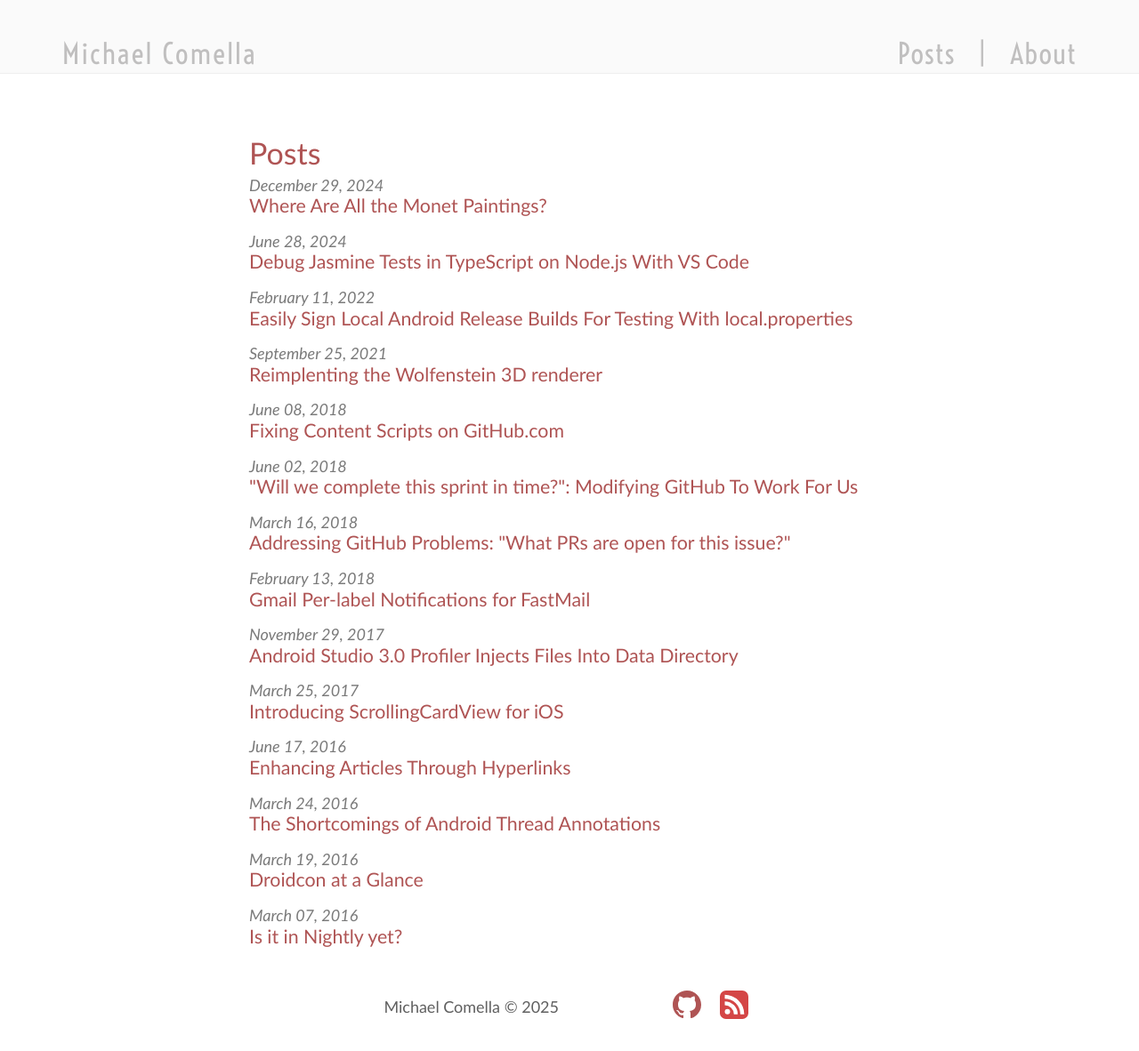
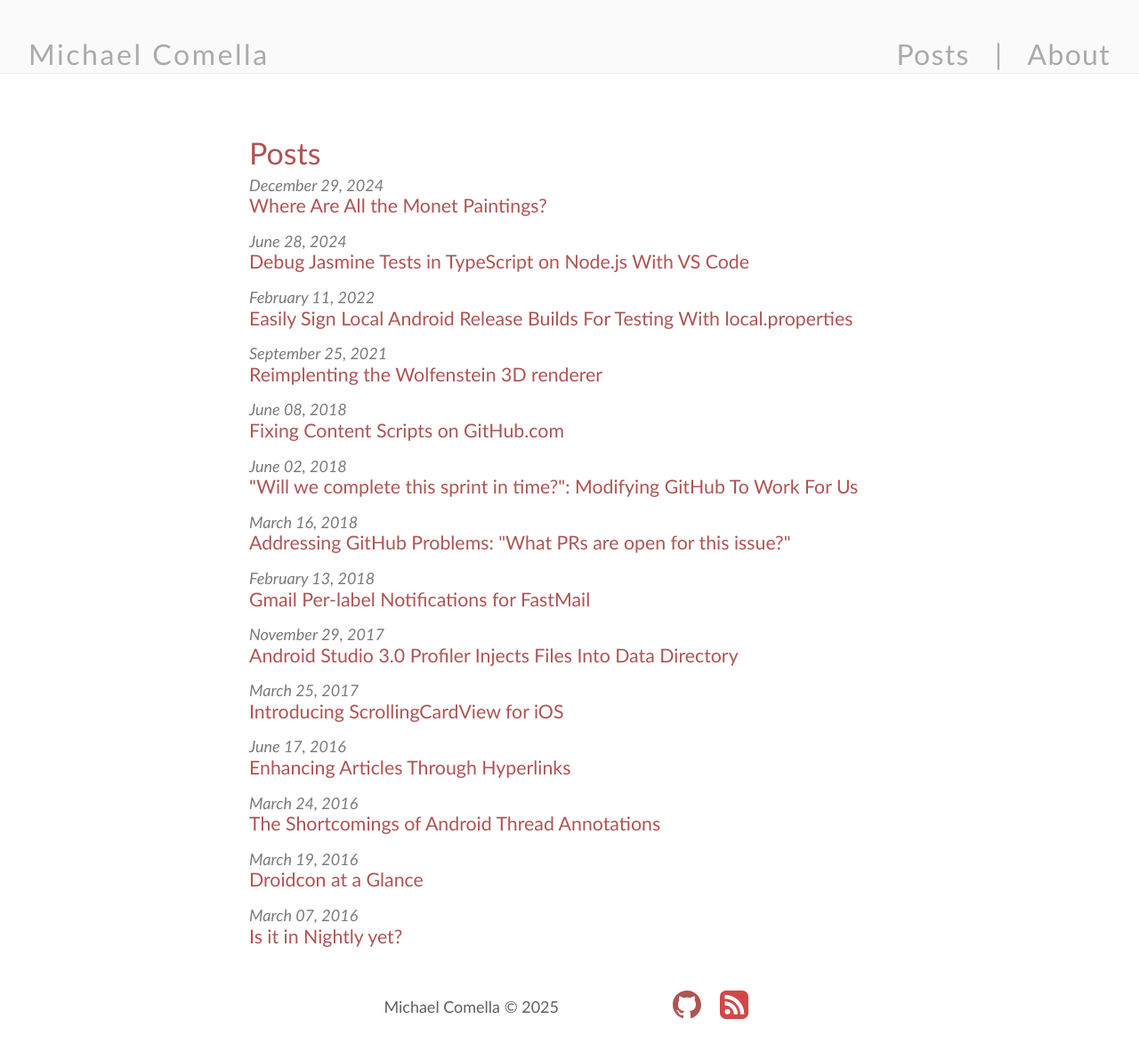
Before and after one commit to mcomella/mcomella.github.com, a Jekyll site: the page built from index.html, in a window 1280 px wide. Shown: the whole page at 89% size. Built offline with Jekyll 4.4.1, drawn with Linux system fonts in a browser that asks for light colours.

Commit message:
replace web fonts (last=Voltaire).

```diff
--- a/_layouts/default.html
+++ b/_layouts/default.html
@@ -13,9 +13,6 @@
     <link rel="icon" type="image/png" href="/im/ico/favicon-128.png" sizes="128x128">
 
     <link rel="stylesheet" href="{{ site.baseurl }}/css/main.css">
-    <style>
-        @import url('https://fonts.googleapis.com/css2?family=Voltaire&display=swap');
-    </style>
 </head>
 <body>
     <header>
--- a/css/main.css
+++ b/css/main.css
@@ -12,10 +12,9 @@
     --color-code-bg: #E5E5E5;
     --color-code-text: #404040;
 
-    --font-header: 'Voltaire', sans-serif;
-
     /* humanist font via https://modernfontstacks.com/ */
     font-family: Seravek, 'Gill Sans Nova', Ubuntu, Calibri, 'DejaVu Sans', source-sans-pro, sans-serif;
+
     font-size: 16pt;
     color: var(--color-text);
 }
@@ -83,7 +82,8 @@
 
     background: #fafafa;
 
-    font-family: var(--font-header);
+    /* Classical humanist font via https://modernfontstacks.com */
+    font-family: Optima, Candara, 'Noto Sans', source-sans-pro, sans-serif;;
     font-size: 32px;
     line-height: 1.3; /* TODO: it'd be better to do this with margin? */
 }
@@ -96,7 +96,7 @@
 }
 
 header, header a, header a:visited {
-    color: var(--color-light-grey);
+    color: #aaa;
 }
 
 header a:hover {
```
